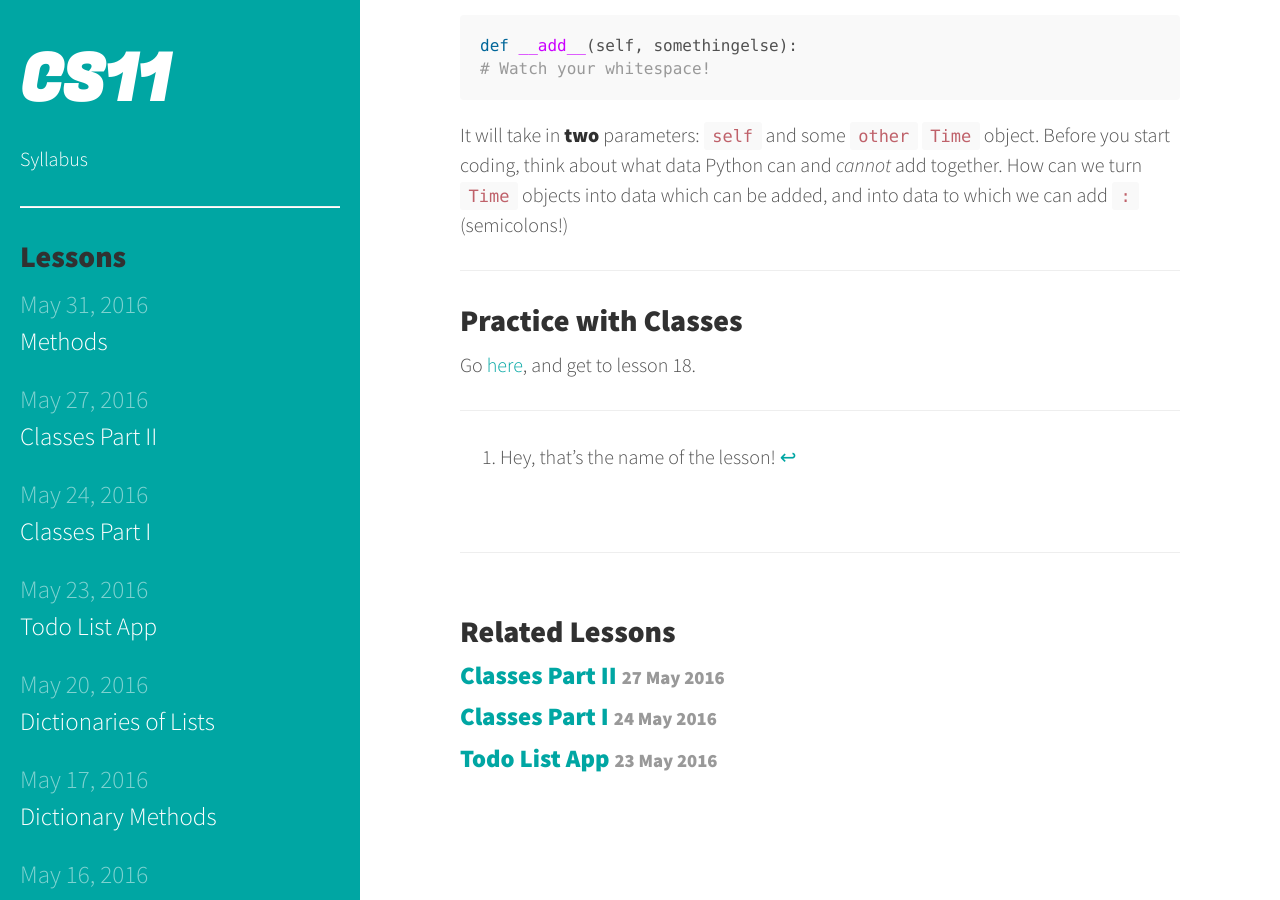
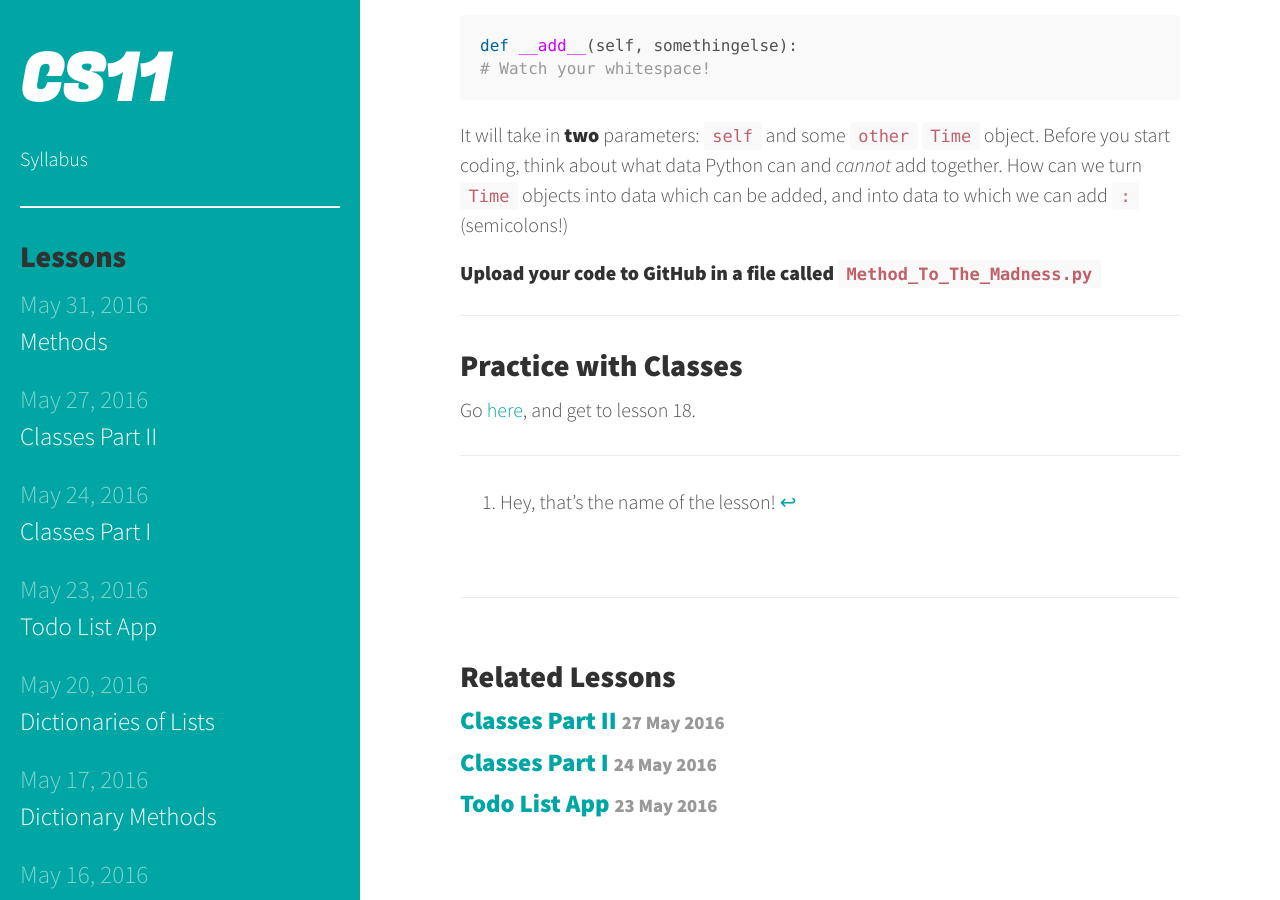
Before and after one commit to bensk/cs11, a Jekyll site: the page built from _posts/2016/2016-05-31-methods.md, in a window 1280 px wide and 900 px high, scrolled down 1965 px. Built offline with Jekyll 4.4.1, drawn with Linux system fonts in a browser that asks for light colours; a style sheet for code colours, icons or effects is not loaded.

Commit message:
file name

```diff
--- a/_posts/2016/2016-05-31-methods.md
+++ b/_posts/2016/2016-05-31-methods.md
@@ -75,6 +75,9 @@
 
 It will take in **two** parameters: `self` and some `other` `Time` object. Before you start coding, think about what data Python can and _cannot_ add together. How can we turn `Time` objects into data which can be added, and into data to which we can add `:` (semicolons!)
 
+#### <span class="mega-octicon octicon-mark-github"></span> Upload your code to GitHub in a file called `Method_To_The_Madness.py`
+
+
 ---
 
 ## Practice with Classes
```
